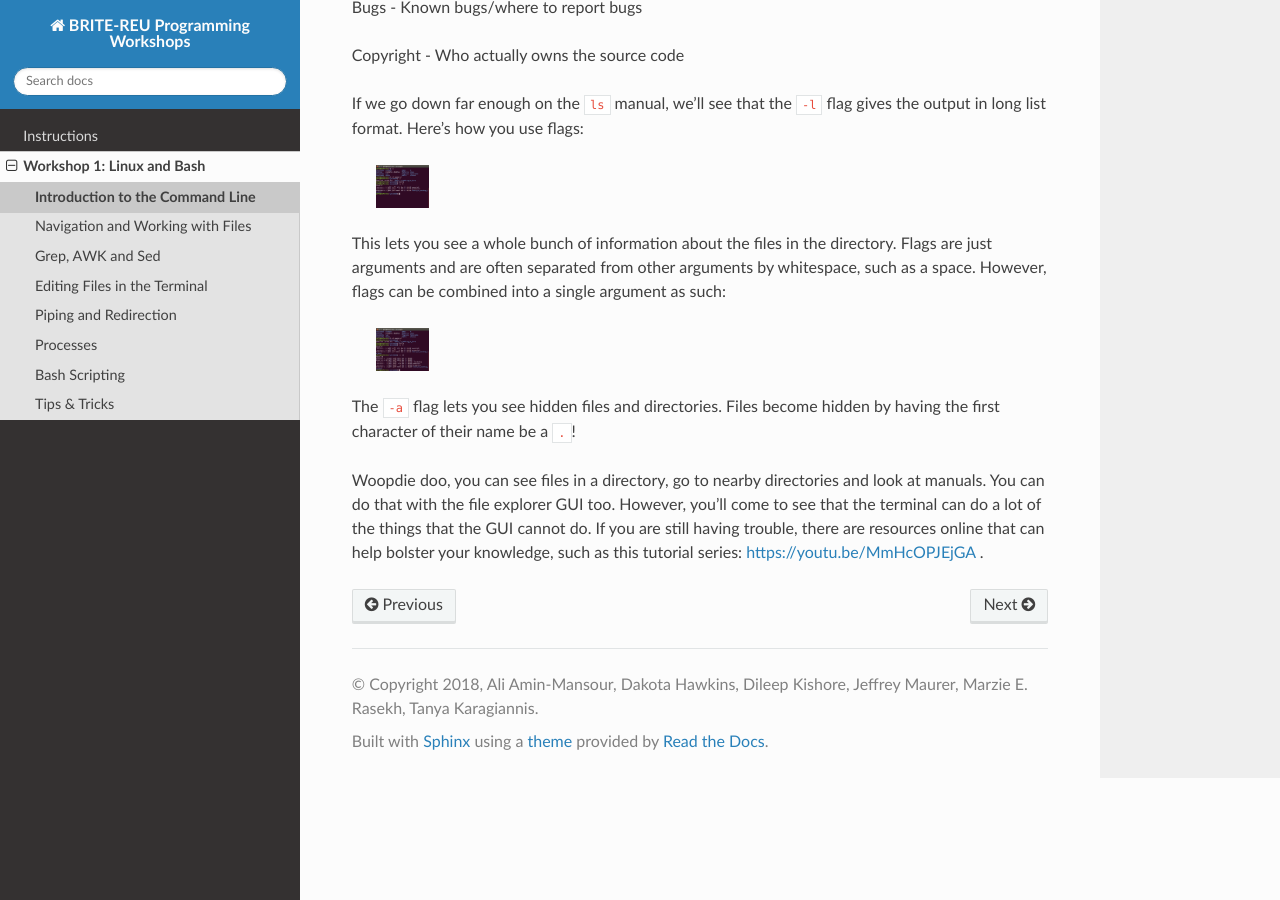
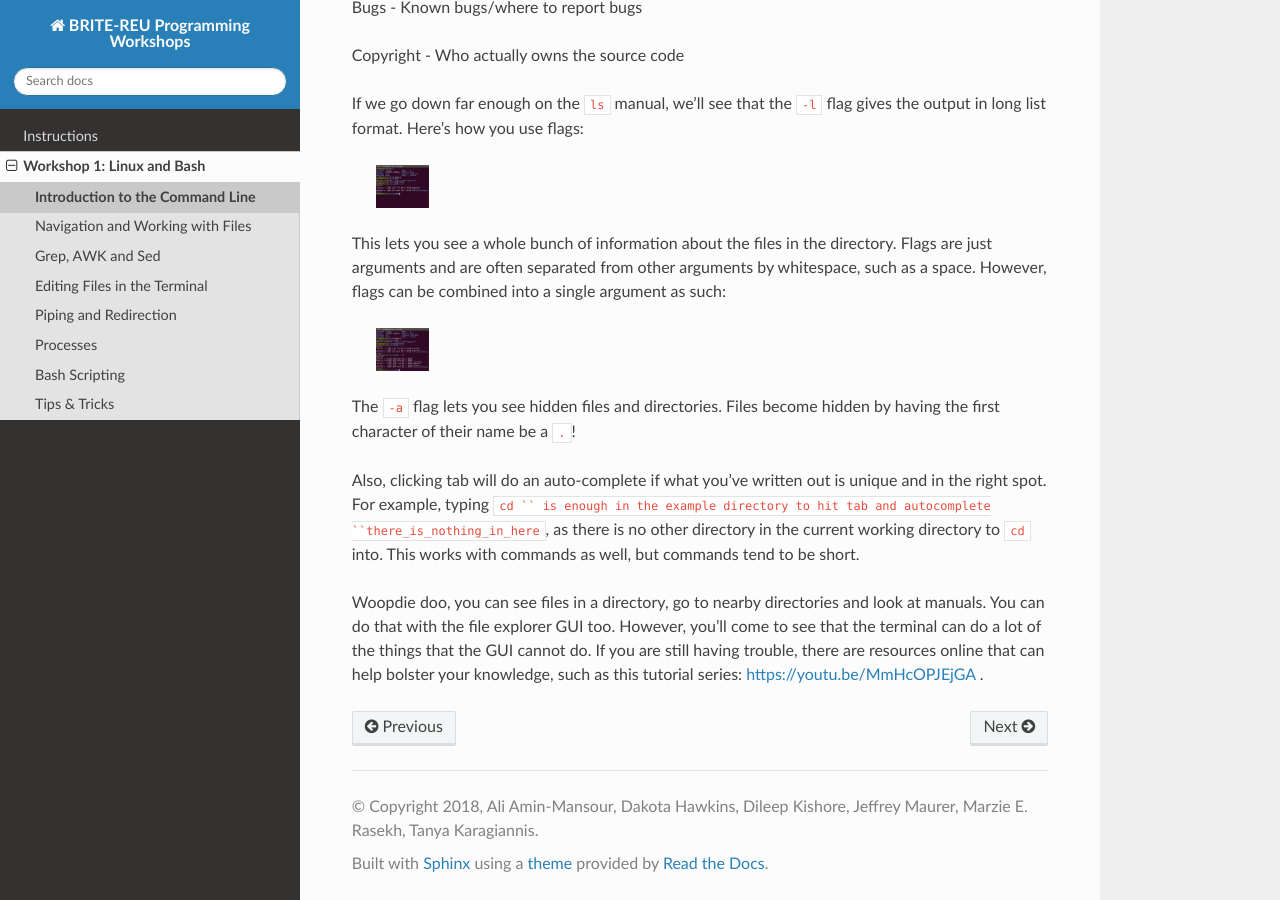
Before and after one commit to BRITE-REU/programming-workshops, a Sphinx documentation site: the page built from source/workshops/01_linux_bash/cli_intro.rst, in a window 1280 px wide and 900 px high, scrolled down 1284 px. Built offline with Sphinx 7.4.7 and the Read the Docs theme 2.0.0, drawn with Linux system fonts in a browser that asks for light colours.

Commit message:
Update cli_intro.rst
added autocomplete

```diff
--- a/source/workshops/01_linux_bash/cli_intro.rst
+++ b/source/workshops/01_linux_bash/cli_intro.rst
@@ -60,4 +60,6 @@ This lets you see a whole bunch of information about the files in the directory.
 
 The ``-a`` flag lets you see hidden files and directories. Files become hidden by having the first character of their name be a ``.``!
 
+Also, clicking tab will do an auto-complete if what you've written out is unique and in the right spot. For example, typing ``cd `` is enough in the example directory to hit tab and autocomplete ``there_is_nothing_in_here``, as there is no other directory in the current working directory to ``cd`` into. This works with commands as well, but commands tend to be short.
+
 Woopdie doo, you can see files in a directory, go to nearby directories and look at manuals. You can do that with the file explorer GUI too. However, you'll come to see that the terminal can do a lot of the things that the GUI cannot do. If you are still having trouble, there are resources online that can help bolster your knowledge, such as this tutorial series: https://youtu.be/MmHcOPJEjGA .
```
